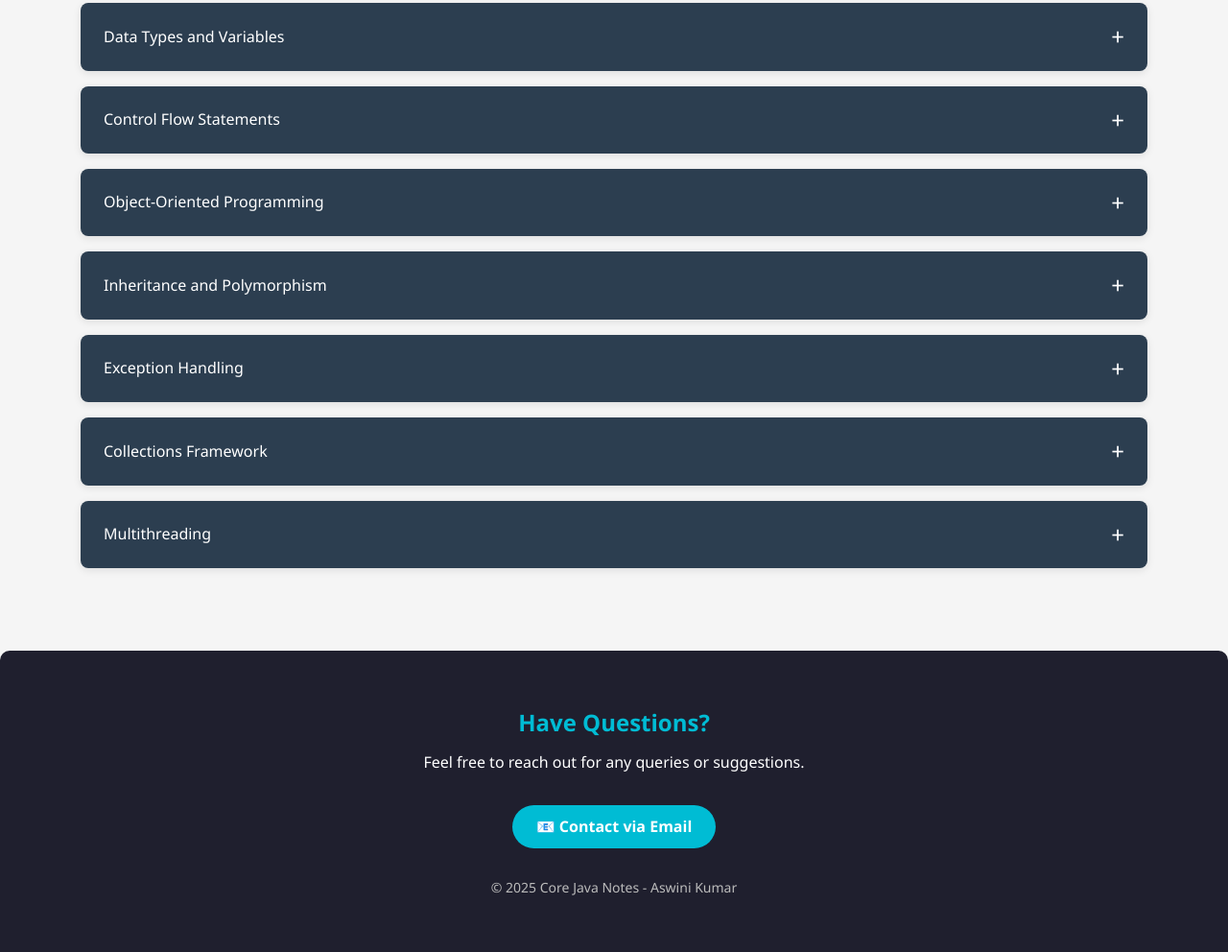
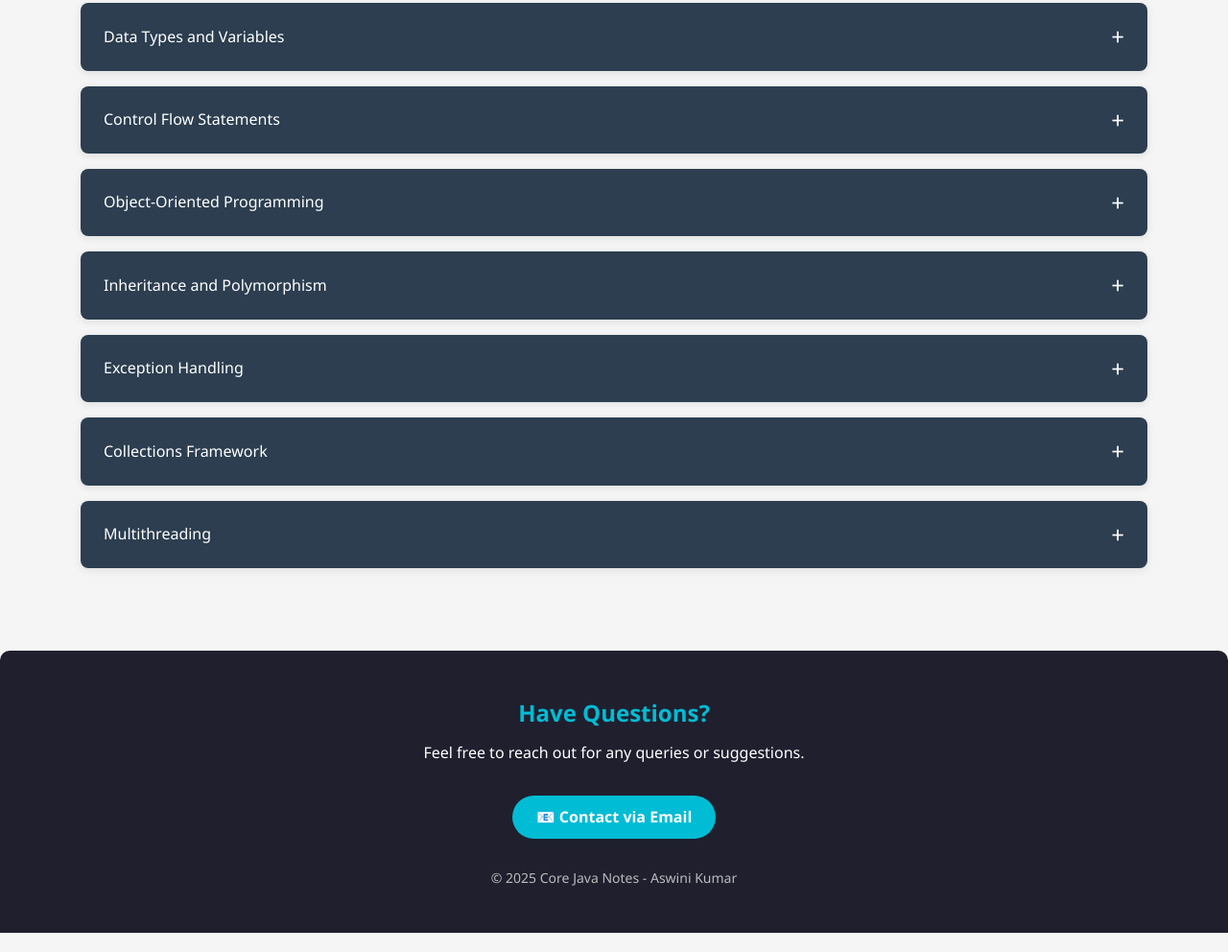
Before and after one commit to CreatorAswin/javanotes.github.io, a plain HTML site: page index.html in a window 1280 px wide. Shown: the part 564-1556 px from the top of the page at 96% size. Drawn offline with Linux system fonts and the light colour scheme.

Commit message:
Update styles.css

```diff
--- a/styles.css
+++ b/styles.css
@@ -265,3 +265,5 @@ footer .copyright {
 .scroll-footer-btn:hover {
     background-color: #e91e63;
 }
+
+footer { background: #1f1f2e; color: #fff; text-align: center; padding: 30px 15px; font-family: Arial, sans-serif; }
```
